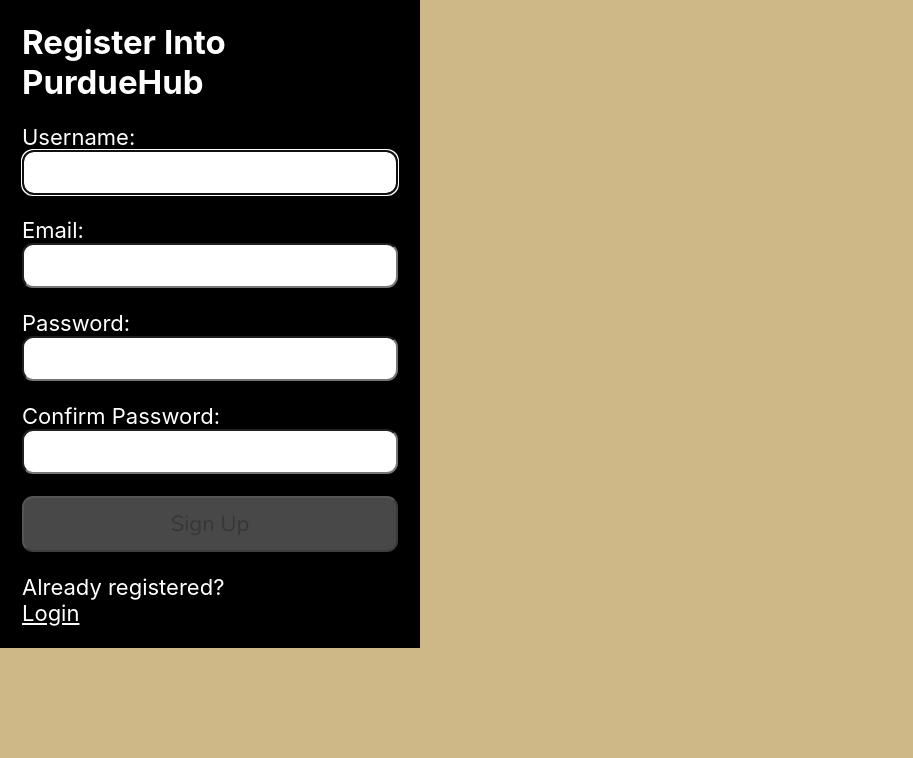
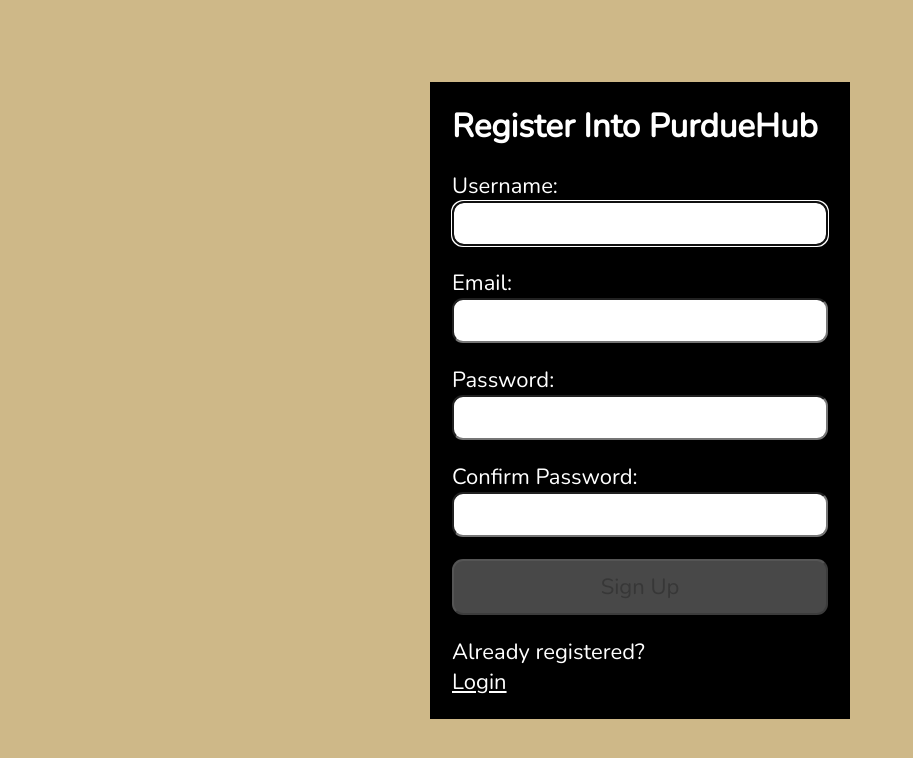
Before and after one commit to AdityaGupta03/PurdueHub, a React (Create React App) app in the folder register_ui/register-ui/: page /register in a window 1280 px wide. Shown: the top 758 px of the page, without its empty margins (0-913 px from the left). Built offline with nearby package versions, Linux system fonts and the light colour scheme.

Commit message:
Finished Forgetting Username UI + Debugs

```diff
--- a/register_ui/register-ui/src/App.js
+++ b/register_ui/register-ui/src/App.js
@@ -4,22 +4,25 @@
 import Login from './Login';
 import Home from './Home';
 import ForgotPassword from './ForgotPassword';
+import ForgotUsername from './ForgotUsername';
 
 import {BrowserRouter, Route, Routes} from 'react-router-dom';
 
-import './App.css';
 
 function App() {
 
   return (
+    <main className='App'>
     <BrowserRouter>
       <Routes>
         <Route path='/register' element={<Register />} />
         <Route path='/login' element={<Login />} />
         <Route path='/' element={<Home />} />
         <Route path='/forgotpass' element={<ForgotPassword />} />
+        <Route path='/forgotusername' element={<ForgotUsername />} />
       </Routes>
     </BrowserRouter>
+    </main>
   );
 }
 
--- a/register_ui/register-ui/src/ForgotPassword.js
+++ b/register_ui/register-ui/src/ForgotPassword.js
@@ -8,8 +8,8 @@
     const errRef = useRef(); // set focus on errors if they occur, good for accessibility pursposes as well
 
     const [user, setUser] = useState('');
+    const [success, setSuccess] = useState(false); // replace with react router
     const [errMsg, setErrMsg] = useState('');
-    const [success, setSuccess] = useState(false); // replace with react router
 
     // Set focus on first user input when page updates
     useEffect(() => {
@@ -57,7 +57,7 @@
                         value={user}
                         required
                    />
-                   <button>Request New Password</button>
+                   <button>Reset Password</button>
             </form>
             <p>Forgot Username?<br />
                 <Link to="/forgotusername">Request New Username</Link>
--- a/register_ui/register-ui/src/ForgotUsername.js
+++ b/register_ui/register-ui/src/ForgotUsername.js
@@ -0,0 +1,70 @@
+import {useRef, useState, useEffect} from 'react';
+import { Link } from 'react-router-dom';
+
+
+export const ForgotUsername = () => {
+const userRef = useRef(); // set user focus on first input when the form loads
+const errRef = useRef(); // set focus on errors if they occur, good for accessibility pursposes as well
+
+const [email, setEmail] = useState('');
+const [success, setSuccess] = useState(false); // replace with react router
+
+const [errMsg, setErrMsg] = useState('');
+
+// Set focus on first user input when page updates
+useEffect(() => {
+    userRef.current.focus();
+}, [])
+
+// When user inputs changes, error messages go away
+useEffect(() => {
+    setErrMsg('');
+}, [email])
+
+const handleSubmit = async (e) => {
+    e.preventDefault(); // avoid reloading the page as default
+
+    // INSERT BACKEND LOGIC HERE
+
+    console.log(email);
+    setEmail('');
+    setSuccess(true);
+}
+
+  return (
+    <>
+        {success ? (
+            <section>
+                <h1>Successful! <br /> Please check your email</h1>
+                <p>
+                    <Link to="/login">Back To Sign In</Link>
+                </p>
+            </section>
+        ) : (
+        <section>
+            {/* If errmsg is true, display an error and put focus on it*/}
+            <p ref={errRef} className={errMsg ? "errmsg" : "offsreen"}></p>
+            <h1> Forgot Username </h1>
+            <form onSubmit={handleSubmit}>
+                <label htmlFor='email'>Email:</label>
+                    <input
+                        type='text'
+                        id='email'
+                        ref={userRef} // set user focus first on email
+                        autoComplete='off'
+                        onChange={(e) => setEmail(e.target.value)} // grab input whenever it changes
+                        value={email}
+                        required
+                   />
+                   <button>Reset Username</button>
+            </form>
+            <p>Back To Sign In<br />
+                <Link to="/login">Sign In</Link>
+            </p>
+        </section>
+         )}
+    </>
+  )
+}
+
+export default ForgotUsername;
--- a/register_ui/register-ui/src/Home.js
+++ b/register_ui/register-ui/src/Home.js
@@ -1,7 +1,18 @@
 import React from 'react'
+import {useRef, useState, useEffect} from 'react';
+import { Link } from 'react-router-dom';
+
 
 export default function Home() {
+
+  const errRef = useRef(); // set focus on errors if they occur, good for accessibility pursposes as well
+  const [errMsg, setErrMsg] = useState('');
+
+
   return (
-    <div>Welcome To PurdueHub!</div>
+    <section>
+      <h1>Welcome to PurdueHub!</h1>
+      <p>An application targeted to students of Purdue University</p>
+    </section>
   )
 }
--- a/register_ui/register-ui/src/Login.js
+++ b/register_ui/register-ui/src/Login.js
@@ -4,6 +4,7 @@
 
 import Register from './Register';
 import Home from './Home';
+
 
 export const Login = () => {
 
@@ -41,7 +42,7 @@
             <section>
                 <h1>Successful!</h1>
                 <p>
-                    <Link to="/">Back To Homepage</Link>
+                    <Link to="/">Back To Home</Link>
                 </p>
             </section>
         ) : (
--- a/register_ui/register-ui/src/index.js
+++ b/register_ui/register-ui/src/index.js
@@ -1,9 +1,11 @@
 import React from 'react';
 import ReactDOM from 'react-dom/client';
-import './index.css';
+
+import './App.css' // This is a temporary file pulled from tutorial
 import App from './App';
+
 import reportWebVitals from './reportWebVitals';
-
+import { BrowserRouter } from 'react-router-dom';
 const root = ReactDOM.createRoot(document.getElementById('root'));
 root.render(
   <React.StrictMode>
--- /dev/null
+++ b/register_ui/register-ui/src/temp.css
@@ -0,0 +1,110 @@
+@import url('https://fonts.googleapis.com/css2?family=Nunito&display=swap');
+
+
+
+html {
+    font-family: 'Nunito', sans-serif;
+    font-size: 22px;
+    color: #fff;
+}
+
+body {
+    min-height: 100vh;
+    background-color: #CEB888;
+}
+
+.App {
+  display: flex;
+  flex-direction: column;
+  justify-content: center;
+  align-items: center;
+  min-height: 100vh;
+  padding: 1rem 0.5rem;
+}
+
+section {
+    width: 100%;
+    max-width: 420px;
+    min-height: 400px;
+    display: flex;
+    flex-direction: column;
+    justify-content: flex-start;
+    padding: 1rem;
+    background-color: #000000;
+}
+
+form {
+    display: flex;
+    flex-direction: column;
+    justify-content: space-evenly;
+    flex-grow: 1;
+    padding-bottom: 1rem;
+}
+
+a, a:visited {
+    color: #fff;
+}
+
+input[type="text"],
+input[type="password"],
+button,
+textarea {
+  font-family: 'Nunito', sans-serif;
+  font-size: 22px;
+  padding: 0.25rem;
+  border-radius: 0.5rem;
+}
+
+label,
+button {
+  margin-top: 1rem;
+}
+
+button {
+  padding: 0.5rem;
+}
+
+.instructions {
+    font-size: 0.75rem;
+    border-radius: 0.5rem;
+    background: #000;
+    color: #fff;
+    padding: 0.25rem;
+    position: relative;
+    bottom: -10px;
+}
+
+.instructions > svg {
+    margin-right: 0.25rem;
+}
+
+.offscreen {
+    position: absolute;
+    left: -9999px;
+}
+
+.hide {
+    display: none;
+}
+
+.valid {
+    color: limegreen;
+    margin-left: 0.25rem;
+}
+
+.invalid {
+    color: red;
+    margin-left: 0.25rem;
+}
+
+.errmsg {
+    background-color: lightpink;
+    color: firebrick;
+    font-weight: bold;
+    padding: 0.5rem;
+    margin-bottom: 0.5rem;
+}
+
+.line {
+    display: inline-block;
+}
```
Also changed, not shown: register_ui/register-ui/src/Main.js (deleted).
